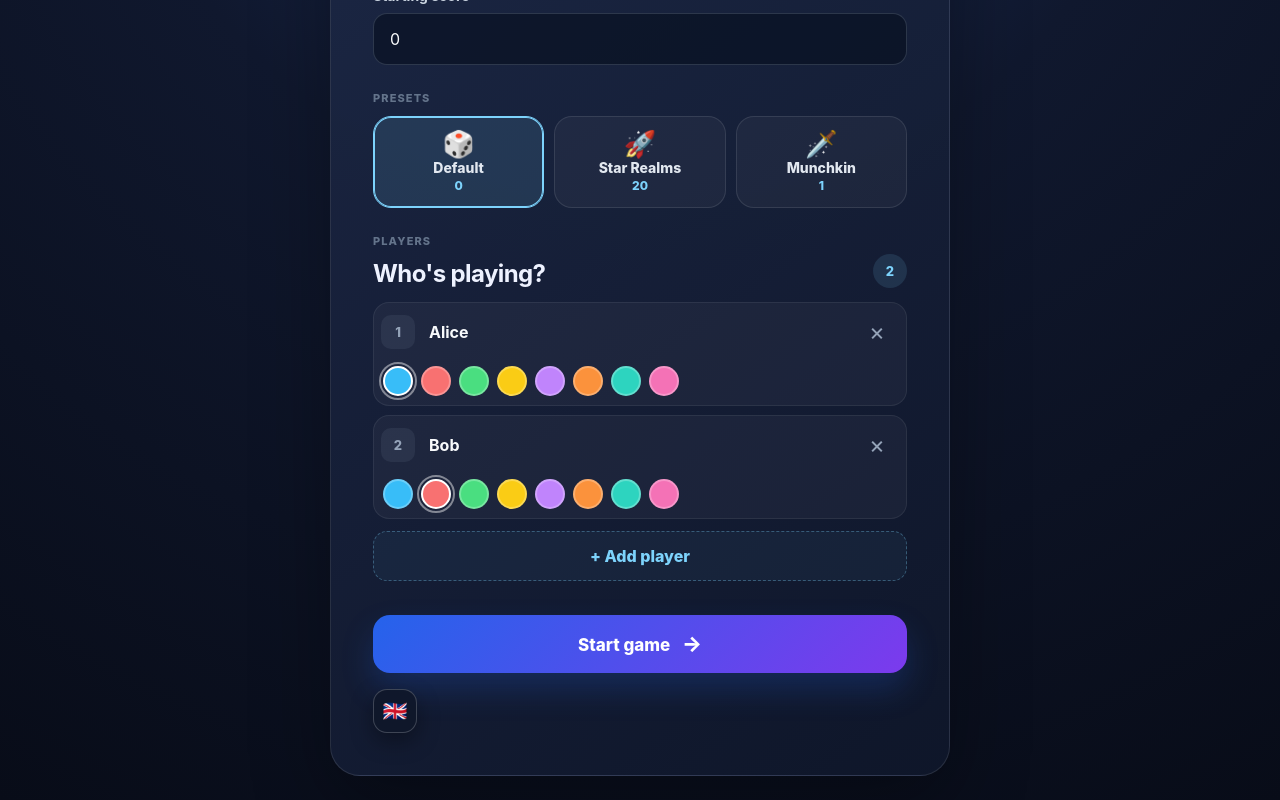
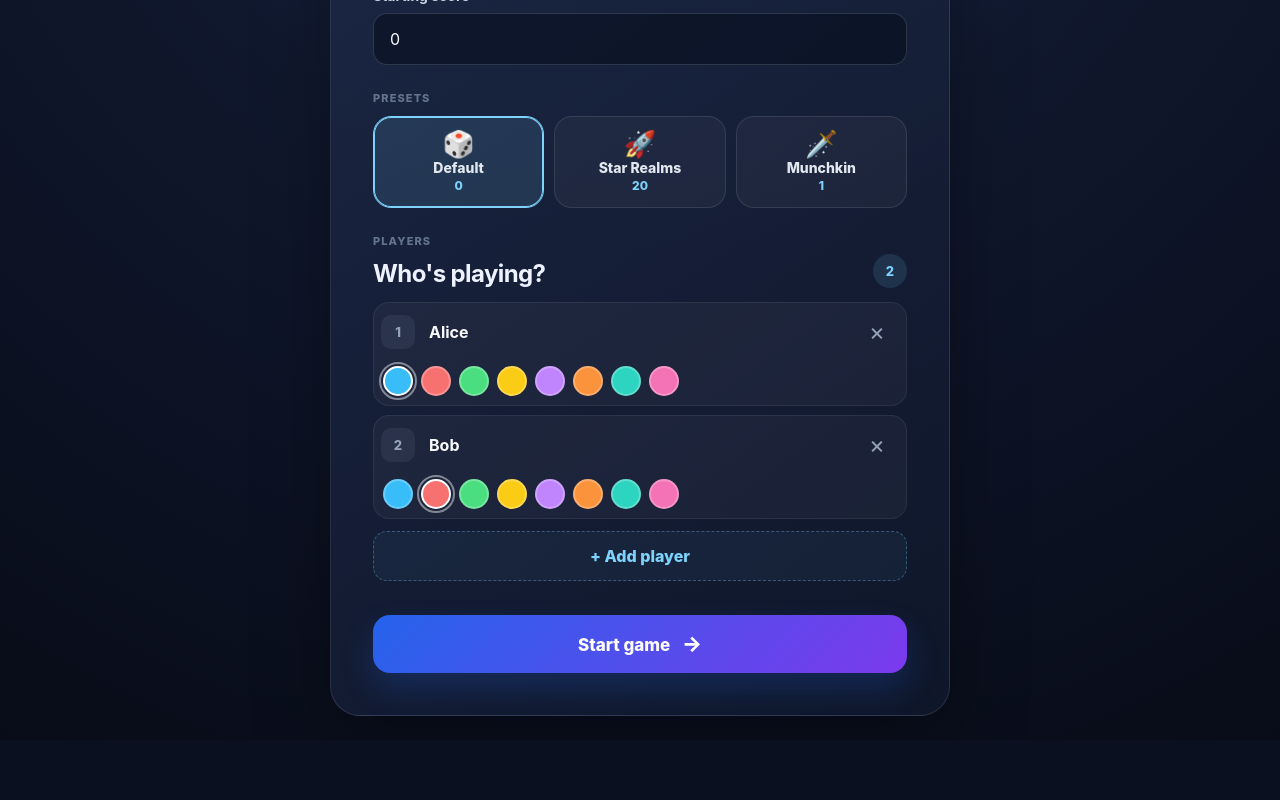
Before and after one commit to flofy/KeepScore, a React (Vite) app: page / in a window 1280 px wide. Shown: the part 336-1136 px from the top of the page. After the commit the page ends 1076 px from the top, so only its background shows below. Built offline with nearby package versions, Linux system fonts and the light colour scheme.

Commit message:
feat: back button to leave game creation; remove lang flags from setup form

```diff
--- a/src/styles.css
+++ b/src/styles.css
@@ -159,7 +159,10 @@ h2 { letter-spacing: -.025em; }
 
 /* New game setup */
 .setup { min-height: 100dvh; display: grid; place-items: center; padding: max(24px, env(safe-area-inset-top)) 16px max(24px, env(safe-area-inset-bottom)); }
-.setup-card { width: min(620px, 100%); padding: clamp(24px, 6vw, 42px); border: 1px solid rgb(255 255 255 / 10%); border-radius: 30px; background: linear-gradient(145deg, rgb(30 41 72 / 96%), rgb(15 23 42 / 96%)); box-shadow: 0 28px 80px rgb(0 0 0 / 32%); }
+.setup-card { position: relative; width: min(620px, 100%); padding: clamp(24px, 6vw, 42px); border: 1px solid rgb(255 255 255 / 10%); border-radius: 30px; background: linear-gradient(145deg, rgb(30 41 72 / 96%), rgb(15 23 42 / 96%)); box-shadow: 0 28px 80px rgb(0 0 0 / 32%); }
+.back-button { position: absolute; top: 18px; left: 18px; width: 40px; height: 40px; border: 1px solid rgb(255 255 255 / 20%); border-radius: 12px; background: rgb(15 23 42 / 88%); color: #e2e8f0; font-size: 18px; cursor: pointer; transition: background .15s ease, transform .1s ease; }
+.back-button:hover { background: rgb(30 41 59 / 96%); }
+.back-button:active { transform: scale(.93); }
 .setup-header { margin-bottom: 34px; }.setup-header h1 { margin: 0 0 10px; }.muted { margin: 0; color: #94a3b8; line-height: 1.55; }
 .setup-section { margin-top: 26px; }.field-label { display: flex; align-items: center; justify-content: space-between; margin-bottom: 9px; color: #cbd5e1; font-size: 14px; font-weight: 700; }
 .optional, .field-kicker { color: #64748b; font-size: 11px; font-weight: 800; letter-spacing: .1em; text-transform: uppercase; }
--- a/src/ui/App.tsx
+++ b/src/ui/App.tsx
@@ -224,6 +224,6 @@ export function App() {
   const [game, setGame] = useState<Game | undefined>(() => localGameRepository.list()[0])
 
   if (screen === 'saved') return <SavedScreen onResume={(selected) => { setGame(selected); setScreen('game') }} onBack={() => setScreen('game')} />
-  if (!game) return <GameSetup onCreate={setGame} />
+  if (!game) return <GameSetup onCreate={setGame} onBack={localGameRepository.list().length > 0 ? () => setScreen('saved') : undefined} />
   return <GameScreen key={game.id} initialGame={game} onNewGame={() => setGame(undefined)} onSavedGames={() => setScreen('saved')} />
 }
--- a/src/ui/GameSetup.tsx
+++ b/src/ui/GameSetup.tsx
@@ -4,11 +4,10 @@ import { PLAYER_COLORS, colorForIndex } from '../domain/game/colors'
 import { GAME_PRESETS } from '../domain/game/presets'
 import type { Game } from '../domain/game/types'
 import { useI18n } from './i18n'
-import { LangFlags } from './LangFlags'
 
-type Props = { onCreate: (game: Game) => void }
+type Props = { onCreate: (game: Game) => void; onBack?: () => void }
 
-export function GameSetup({ onCreate }: Props) {
+export function GameSetup({ onCreate, onBack }: Props) {
   const { t } = useI18n()
   const [names, setNames] = useState(['Alice', 'Bob'])
   const [colors, setColors] = useState<string[]>(() => names.map((_, index) => colorForIndex(index)))
@@ -49,6 +48,7 @@ export function GameSetup({ onCreate }: Props) {
   return (
     <main className="setup">
       <div className="setup-card">
+        {onBack && <button className="back-button" type="button" onClick={onBack} aria-label={t('back')}>←</button>}
         <header className="setup-header">
           <p className="eyebrow">KEEP SCORE</p>
           <h1>{t('newGame')}</h1>
@@ -109,7 +109,6 @@ export function GameSetup({ onCreate }: Props) {
           <button className="add-player-button" type="button" onClick={addPlayer}>{t('addPlayer')}</button>
         </section>
         <button className="primary-button" type="button" onClick={startGame}>{t('startGame')} <span>→</span></button>
-        <LangFlags />
       </div>
     </main>
   )
```
